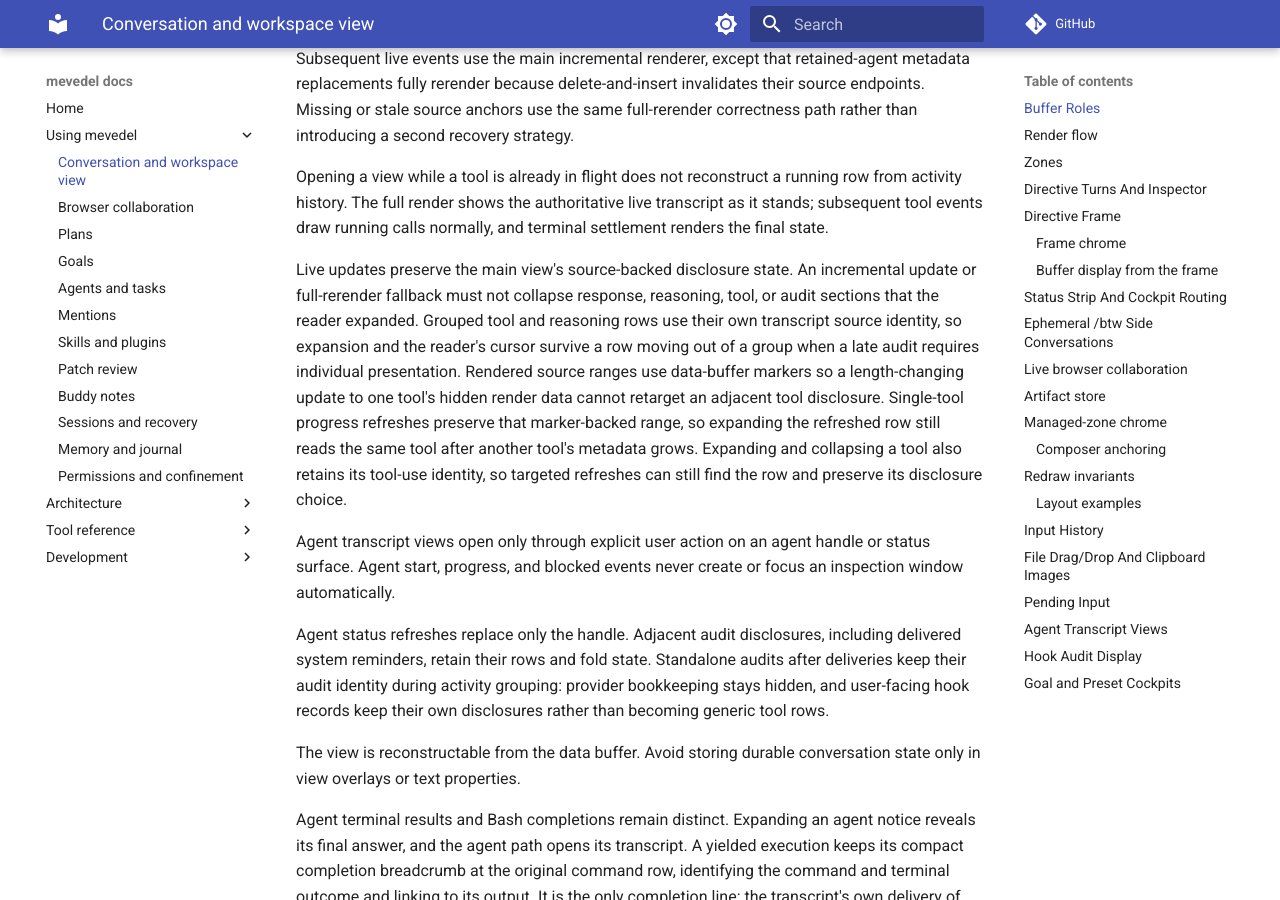
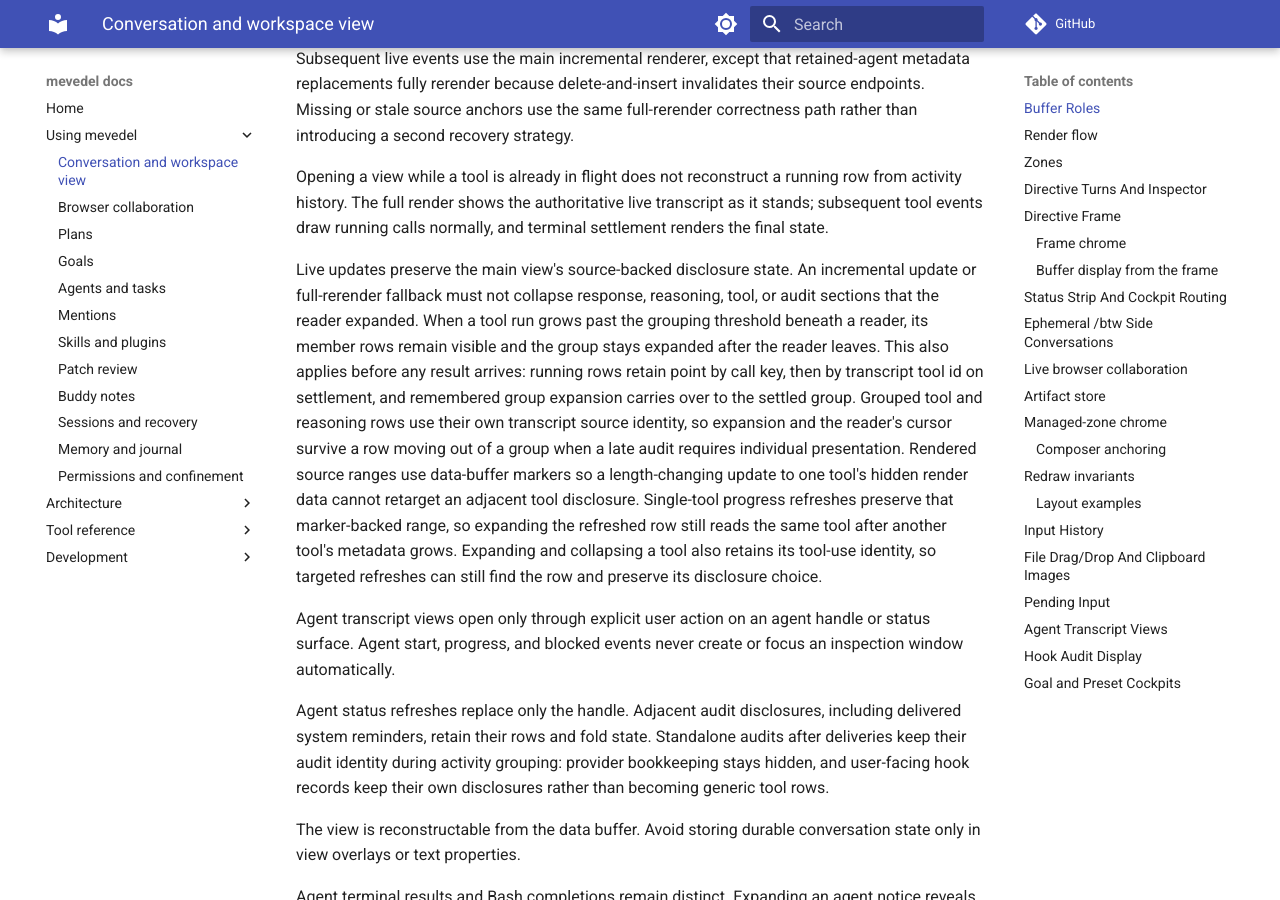
Before and after one commit to FrauH0lle/mevedel, an MkDocs documentation site: the page built from docs/view.md, in a window 1280 px wide and 900 px high, scrolled down 3045 px. Built offline with MkDocs 1.6.1 and Material for MkDocs 9.7.7, drawn with Linux system fonts in a browser that asks for light colours; comment, search, counter and statistics services are not loaded.

Commit message:
fix(view): Keep running-only groups open beneath the reader
Preserve a visited running row as a group forms, including before any result has a source range. Keep that group expanded after the reader leaves and transfer expansion to ordinary disclosure state on settlement.

* mevedel-view-render.el (mevedel-view--insert-pending-tool-row, mevedel-view--insert-pending-run, mevedel-view--insert-tool-group): Remember reader-held running groups within their exact turn and carry expansion into source-backed groups.

(mevedel-view-render--reader-members, mevedel-view-render--reader-on-member-p): Follow bound call ids from running rows to results.

* mevedel-view-composer.el (mevedel-view--position-render-anchor, mevedel-view--render-anchor-position): Anchor pending rows by claim key and resolve settled rows by transcript id within the live turn.

* test/test-mevedel-view-stream.el: Cover pending grouping, realistic Org result insertion, debounced settlement, reader departure, draft preservation, and aborted-turn isolation. Both regressions fail on the prior code.

* docs/view.md, docs/adr/0119-keep-views-reconstructable-and-rendering-bounded.md: Document running-row reader anchors and persistent group expansion.

Validation: 923 focused tests, zero unexpected, one skip; warning-free full compile followed by Eask cleanup. Compiled median reader-held group boundary: 0.44 to 0.49 ms; composer-held boundary 0.43 to 0.41 ms; unchanged redraw about 15 us.

```diff
--- a/docs/view.md
+++ b/docs/view.md
@@ -152,6 +152,11 @@ normally, and terminal settlement renders the final state.
 Live updates preserve the main view's source-backed disclosure state. An
 incremental update or full-rerender fallback must not collapse response,
 reasoning, tool, or audit sections that the reader expanded.
+When a tool run grows past the grouping threshold beneath a reader, its member
+rows remain visible and the group stays expanded after the reader leaves. This
+also applies before any result arrives: running rows retain point by call key,
+then by transcript tool id on settlement, and remembered group expansion carries
+over to the settled group.
 Grouped tool and reasoning rows use their own transcript source identity,
 so expansion and the reader's cursor survive a row moving out of a group
 when a late audit requires individual presentation.
```
Also changed, not shown: docs/adr/0119-keep-views-reconstructable-and-rendering-bounded.md (+14 -2 lines), 3 other files.
